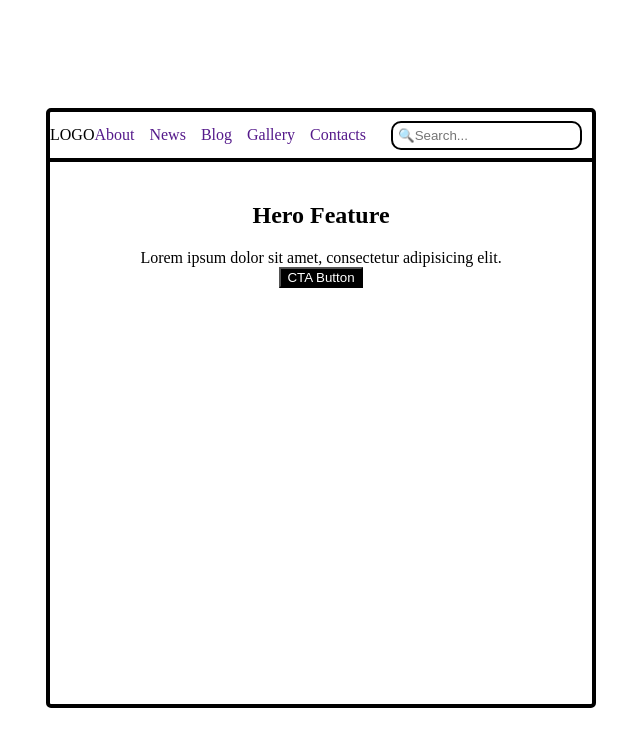
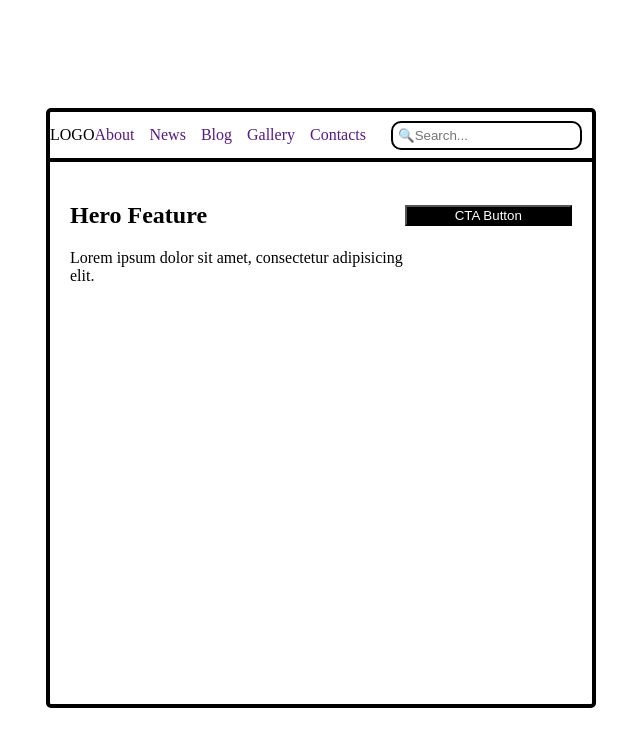
Before and after one commit to VITALIKXXX/homework, a plain HTML site: page index.html in a window 1280 px wide. Shown: the whole page, without its empty margins (319-959 px from the left). Drawn offline with Linux system fonts and the light colour scheme.

Commit message:
Change Flex on Grid

```diff
--- a/index.html
+++ b/index.html
@@ -25,8 +25,8 @@
         <main class="main">
             <section class="hero__section">
                 <h1>Hero Feature</h1>
+                <button class="cta__button">CTA Button</button>
                 <article>Lorem ipsum dolor sit amet, consectetur adipisicing elit.</article>
-                <button class="cta__button">CTA Button</button>
             </section>
             <section class="main__section"></section>
         </main>
--- a/style.css
+++ b/style.css
@@ -42,10 +42,9 @@ body {
 }
 
 .hero__section {
-    display: flex;
-    flex-direction: column;
+    display: grid;
+    grid-template-columns: 2fr 1fr;
     align-items: center;
-    justify-content: center;
     padding: 20px;
 }
 
```
